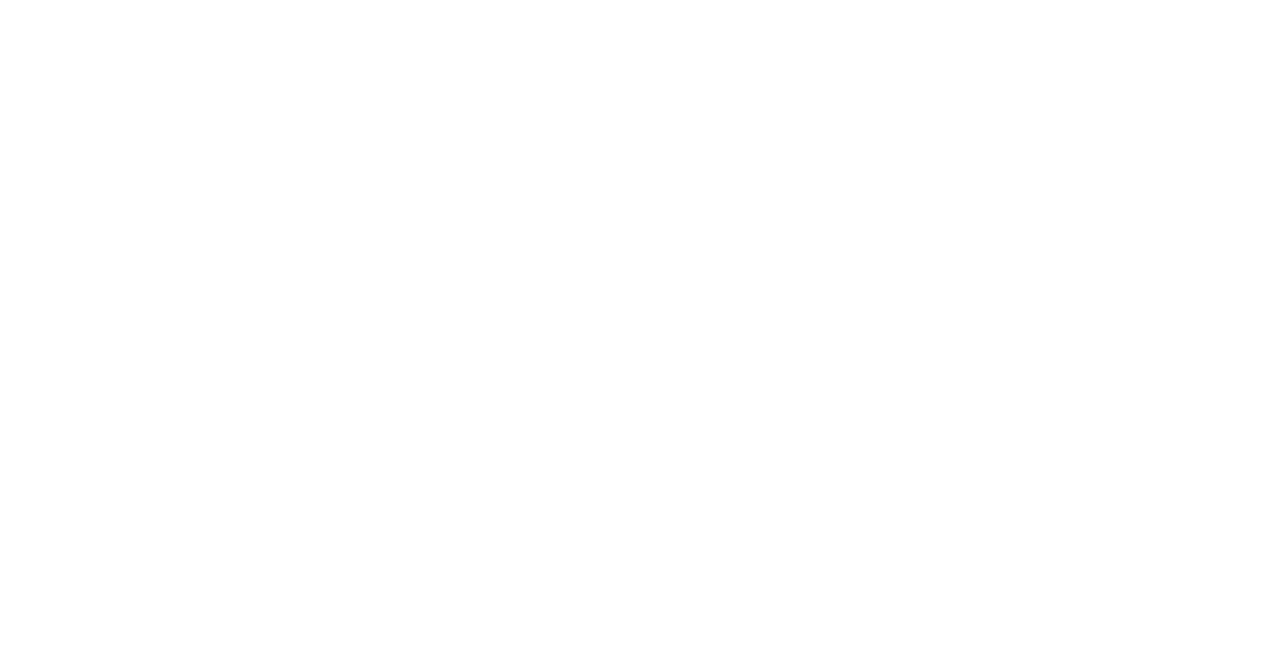
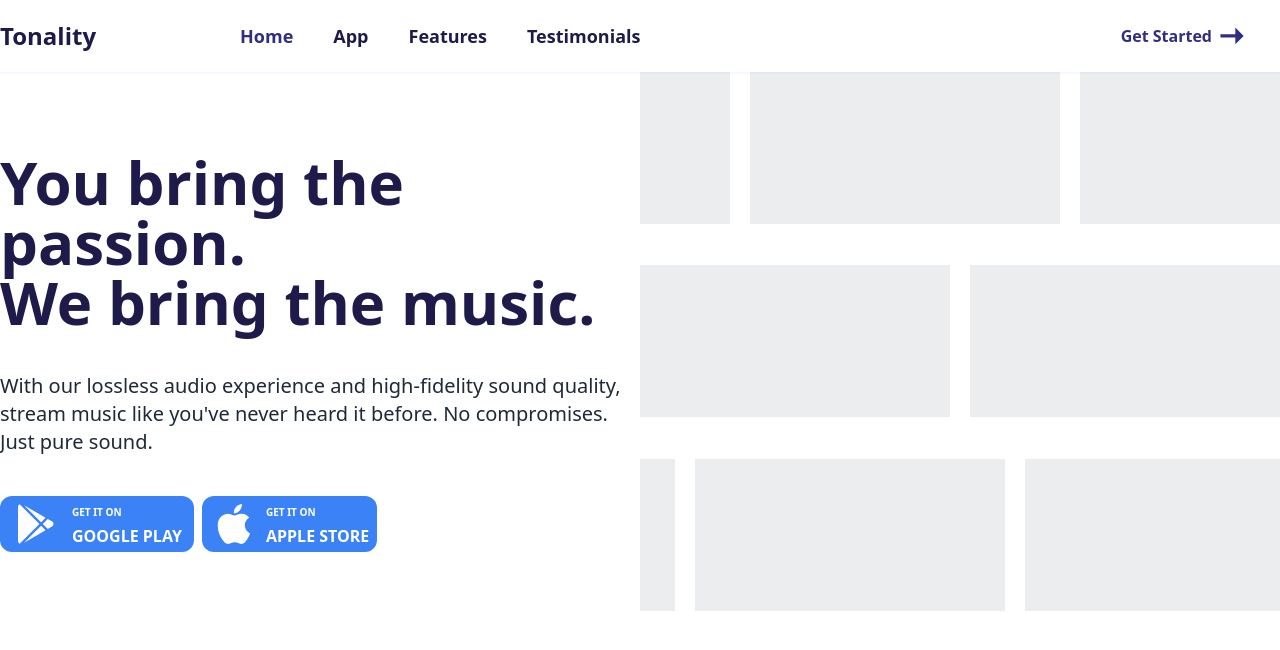
Before and after one commit to MOUAAD-NASSIH/tonality-app, a Vue app: page / in a window 1280 px wide. Shown: the top 650 px of the page. Built offline with nearby package versions, Linux system fonts and the light colour scheme.

Commit message:
Feature: Adding the Hero Section.

```diff
--- a/src/components/Hero.vue
+++ b/src/components/Hero.vue
@@ -1,4 +1,117 @@
-<script setup></script>
+<script setup>
+const links = [
+  {
+    name: "Home",
+    url: "#",
+    active: true,
+  },
+  {
+    name: "App",
+    url: "#",
+  },
+  {
+    name: "Features",
+    url: "#",
+  },
+  {
+    name: "Testimonials",
+    url: "#",
+  },
+];
+</script>
 
 <template>
+  <header class="sticky top-0 shadow shadow-indigo-50">
+    <nav class="container flex justify-between items-center">
+      <div class="flex items-center gap-32">
+        <a href="#" class="text-2xl font-bold">Tonality</a>
+        <div class="flex items-center text-lg gap-2">
+          <a
+            v-for="(link, index) in links"
+            :key="index"
+            :href="link.url"
+            class="px-4 py-4 hover:text-indigo-900 font-semibold"
+            :class="{ 'text-indigo-900 font-bold': link.active }"
+          >
+            {{ link.name }}
+          </a>
+        </div>
+      </div>
+      <a href="#" class="flex items-center text-indigo-900 font-bold px-7 py-4">
+        <span>Get Started</span>
+        <svg
+          xmlns="http://www.w3.org/2000/svg"
+          viewBox="0 0 24 24"
+          class="w-10 fill-current"
+        >
+          <path d="M14 16.94V12.94H5.08L5.05 10.93H14V6.94L19 11.94Z" />
+        </svg>
+      </a>
+    </nav>
+  </header>
+
+  <section class="relative">
+    <div class="container grid grid-cols-2">
+      <div class="py-20 space-y-10">
+        <h1 class="text-6xl font-semibold">
+          You bring the passion. <br />
+          We bring the music.
+        </h1>
+        <p class="text-xl text-gray-800">
+          With our lossless audio experience and high-fidelity sound quality,
+          stream music like you've never heard it before. No compromises. Just
+          pure sound.
+        </p>
+        <div class="flex items-center gap-2 text-white">
+          <button
+            class="flex justify-between items-center bg-blue-500 px-3 py-1 rounded-xl gap-3"
+          >
+            <svg
+              xmlns="http://www.w3.org/2000/svg"
+              viewBox="0 0 24 24"
+              class="w-12 fill-current"
+            >
+              <path
+                d="M3,20.5V3.5C3,2.91 3.34,2.39 3.84,2.15L13.69,12L3.84,21.85C3.34,21.6 3,21.09 3,20.5M16.81,15.12L6.05,21.34L14.54,12.85L16.81,15.12M20.16,10.81C20.5,11.08 20.75,11.5 20.75,12C20.75,12.5 20.53,12.9 20.18,13.18L17.89,14.5L15.39,12L17.89,9.5L20.16,10.81M6.05,2.66L16.81,8.88L14.54,11.15L6.05,2.66Z"
+              />
+            </svg>
+            <span class="flex flex-col items-start font-semibold text-left">
+              <span class="text-[10px]">GET IT ON </span>
+              <span>GOOGLE PLAY</span>
+            </span>
+          </button>
+          <button
+            class="flex justify-between items-center bg-blue-500 px-2 py-1 rounded-xl gap-2"
+          >
+            <svg
+              xmlns="http://www.w3.org/2000/svg"
+              viewBox="0 0 24 24"
+              class="w-12 fill-current"
+            >
+              <path
+                d="M18.71,19.5C17.88,20.74 17,21.95 15.66,21.97C14.32,22 13.89,21.18 12.37,21.18C10.84,21.18 10.37,21.95 9.1,22C7.79,22.05 6.8,20.68 5.96,19.47C4.25,17 2.94,12.45 4.7,9.39C5.57,7.87 7.13,6.91 8.82,6.88C10.1,6.86 11.32,7.75 12.11,7.75C12.89,7.75 14.37,6.68 15.92,6.84C16.57,6.87 18.39,7.1 19.56,8.82C19.47,8.88 17.39,10.1 17.41,12.63C17.44,15.65 20.06,16.66 20.09,16.67C20.06,16.74 19.67,18.11 18.71,19.5M13,3.5C13.73,2.67 14.94,2.04 15.94,2C16.07,3.17 15.6,4.35 14.9,5.19C14.21,6.04 13.07,6.7 11.95,6.61C11.8,5.46 12.36,4.26 13,3.5Z"
+              />
+            </svg>
+            <span class="flex flex-col items-start font-semibold text-left">
+              <span class="text-[10px]">GET IT ON </span>
+              <span>APPLE STORE</span>
+            </span>
+          </button>
+        </div>
+      </div>
+
+      <div class="absolute w-1/2 h-full top-0 right-0 grid grid-cols-12 gap-5">
+        <div class="h-[152px] bg-gray-400/20 col-start-1 col-end-3"></div>
+        <div class="h-[152px] bg-gray-400/20 col-start-3 col-end-9"></div>
+        <div class="h-[152px] bg-gray-400/20 col-start-9 col-end-13"></div>
+
+        <div class="h-[152px] bg-gray-400/20 col-start-1 col-end-7"></div>
+        <div class="h-[152px] bg-gray-400/20 col-start-7 col-end-13"></div>
+
+        <div class="h-[152px] bg-gray-400/20 col-start-1 col-end-2"></div>
+        <div class="h-[152px] bg-gray-400/20 col-start-2 col-end-8"></div>
+        <div class="h-[152px] bg-gray-400/20 col-start-8 col-end-13"></div>
+      </div>
+    </div>
+  </section>
 </template>
--- a/src/style.css
+++ b/src/style.css
@@ -1,3 +1,7 @@
 @tailwind base;
 @tailwind components;
 @tailwind utilities;
+
+html, body {
+    @apply font-sans text-indigo-950 text-base
+}
--- a/tailwind.config.js
+++ b/tailwind.config.js
@@ -5,7 +5,11 @@ export default {
     "./src/**/*.{vue,js,ts,jsx,tsx}",
   ],
   theme: {
-    extend: {},
+    extend: {
+      container: {
+        center: true
+      }
+    },
   },
   plugins: [],
 }
```
